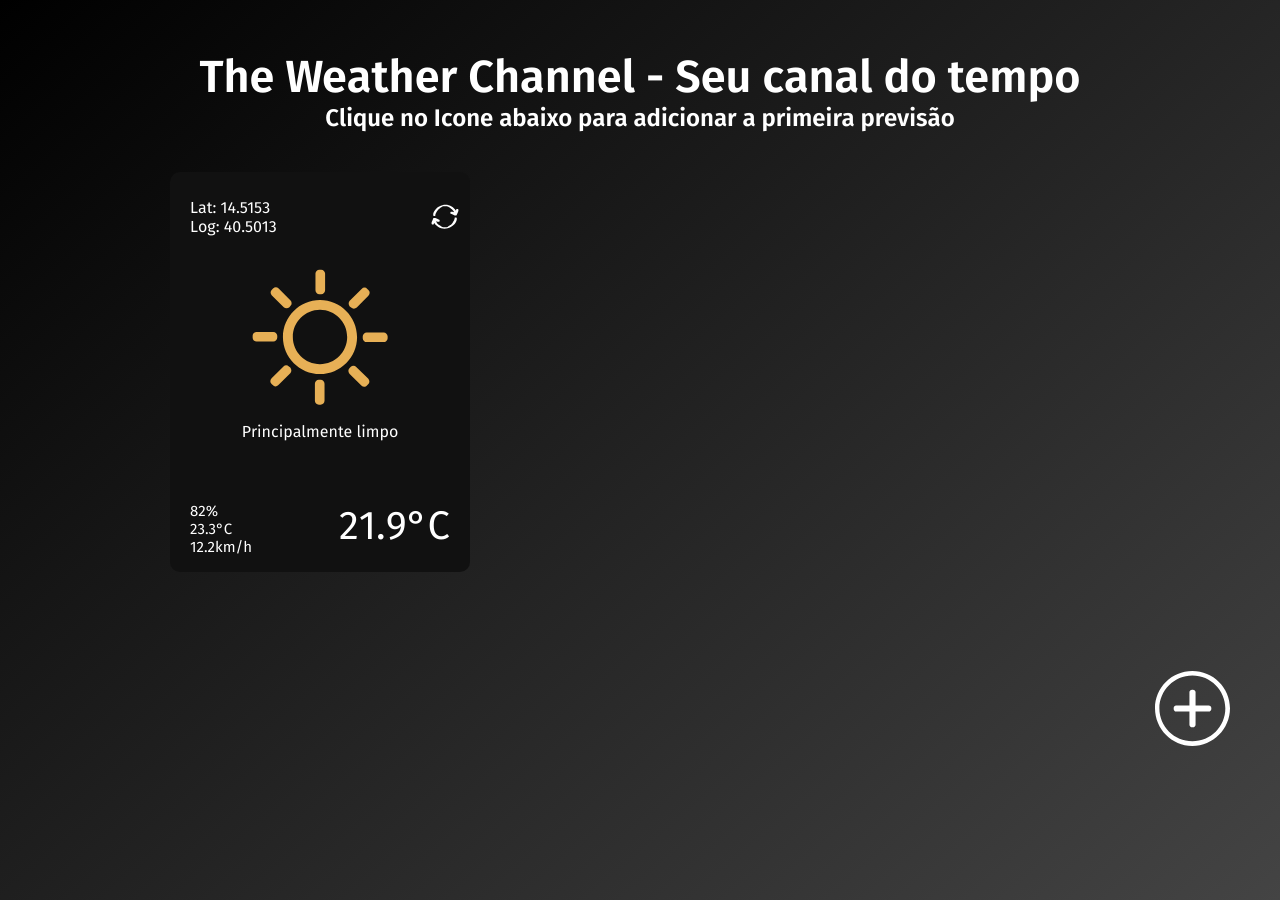
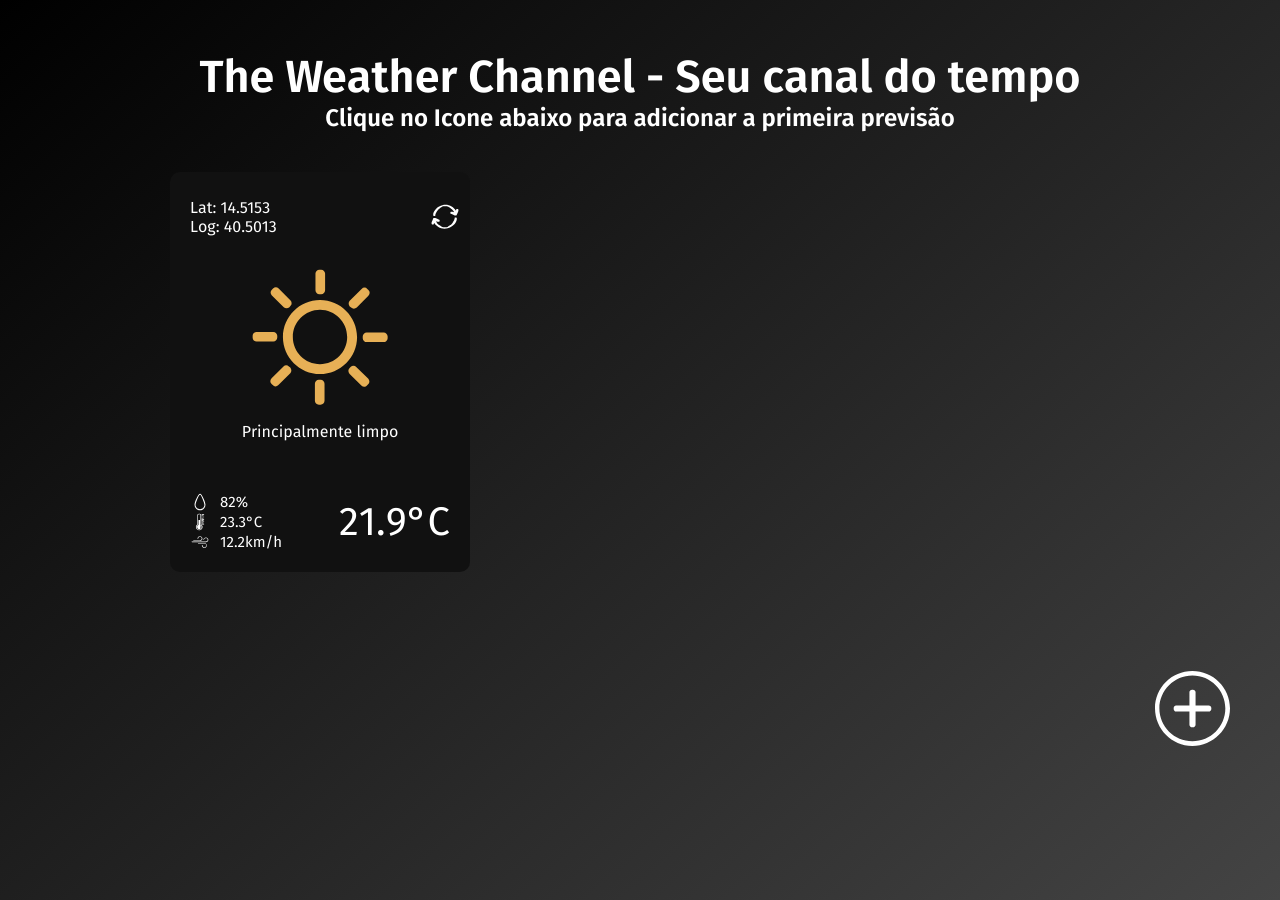
Before and after one commit to Oliverdx/the-weather-channel, a React app: page /forecasts in a window 1280 px wide. Built offline with nearby package versions, Linux system fonts and the light colour scheme.

Commit message:
small layout fix

```diff
--- a/src/components/WeatherCard/index.tsx
+++ b/src/components/WeatherCard/index.tsx
@@ -1,4 +1,7 @@
 import React, { useState } from "react";
+import { useRecoilState } from "recoil";
+
+import { atomData, weatherCardsState } from "../../recoil/atoms";
 
 import {
   WeatherCardWrapper,
@@ -6,10 +9,9 @@
   CardHeader,
   CardBody,
   CardFooter,
+  SmallInfoWrapper,
   SmallInfo
 } from "./style";
-import { useRecoilState } from "recoil";
-import { atomData, weatherCardsState } from "../../recoil/atoms";
 
 function WeatherCard({ data }: { data: atomData }) {
   const [updatingCard, setUpdatingCard] = useState(false);
@@ -58,11 +60,20 @@
       <p className="weather_description">{data.weather}</p>
     </CardBody>
     <CardFooter>
-      <SmallInfo>
-        <span>{data.humidity}</span><br />
-        <span>{data.apparent_temperature}</span><br />
-        <span>{data.wind_speed}</span>
-      </SmallInfo>
+      <SmallInfoWrapper>
+        <SmallInfo>
+          <img src="/icons/humidity.svg" />
+          <span>{data.humidity}</span>
+        </SmallInfo>
+        <SmallInfo>
+          <img src="/icons/apparent_temperature.svg" />
+          <span>{data.apparent_temperature}</span>
+        </SmallInfo>
+        <SmallInfo>
+          <img src="/icons/wind_speed.svg" />
+          <span>{data.wind_speed}</span>
+        </SmallInfo>
+      </SmallInfoWrapper>
       <CardTemperature>{data.temperature}</CardTemperature>
     </CardFooter>
   </WeatherCardWrapper>
--- a/src/components/WeatherCard/style.ts
+++ b/src/components/WeatherCard/style.ts
@@ -2,7 +2,7 @@
 
 export const WeatherCardWrapper = styled.div`
   display: grid;
-  grid-template-rows: 50px auto 50px;
+  grid-template-rows: 50px auto 60px;
   grid-gap: 20px;
   width: 300px;
   height: 400px;
@@ -75,9 +75,23 @@
 `;
 
 export const CardFooter = styled.section`
-display: flex;
-justify-content: space-between;`;
+  display: flex;
+  justify-content: space-between;
+  align-items: center;
+`;
 
-export const SmallInfo = styled.div`
+export const SmallInfoWrapper = styled.div`
+  display: flex;
+  flex-direction: column;
+`;
+
+export const SmallInfo = styled.span`
+  display: flex;
+  align-items: center;
   font-size: 15px;
+
+  img{
+    height: 20px;
+    margin: 0 10px 0 0;
+  }
 `;
```
